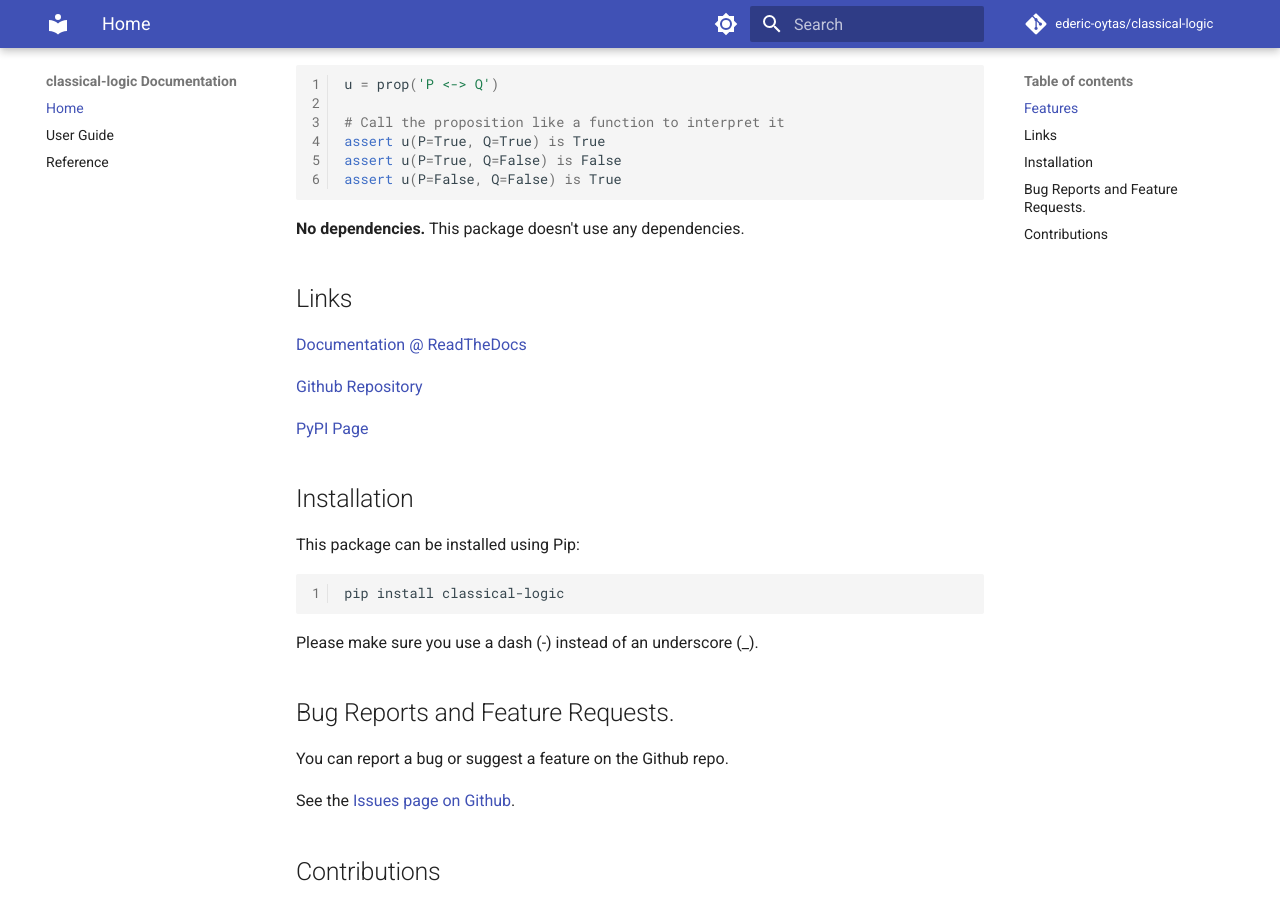
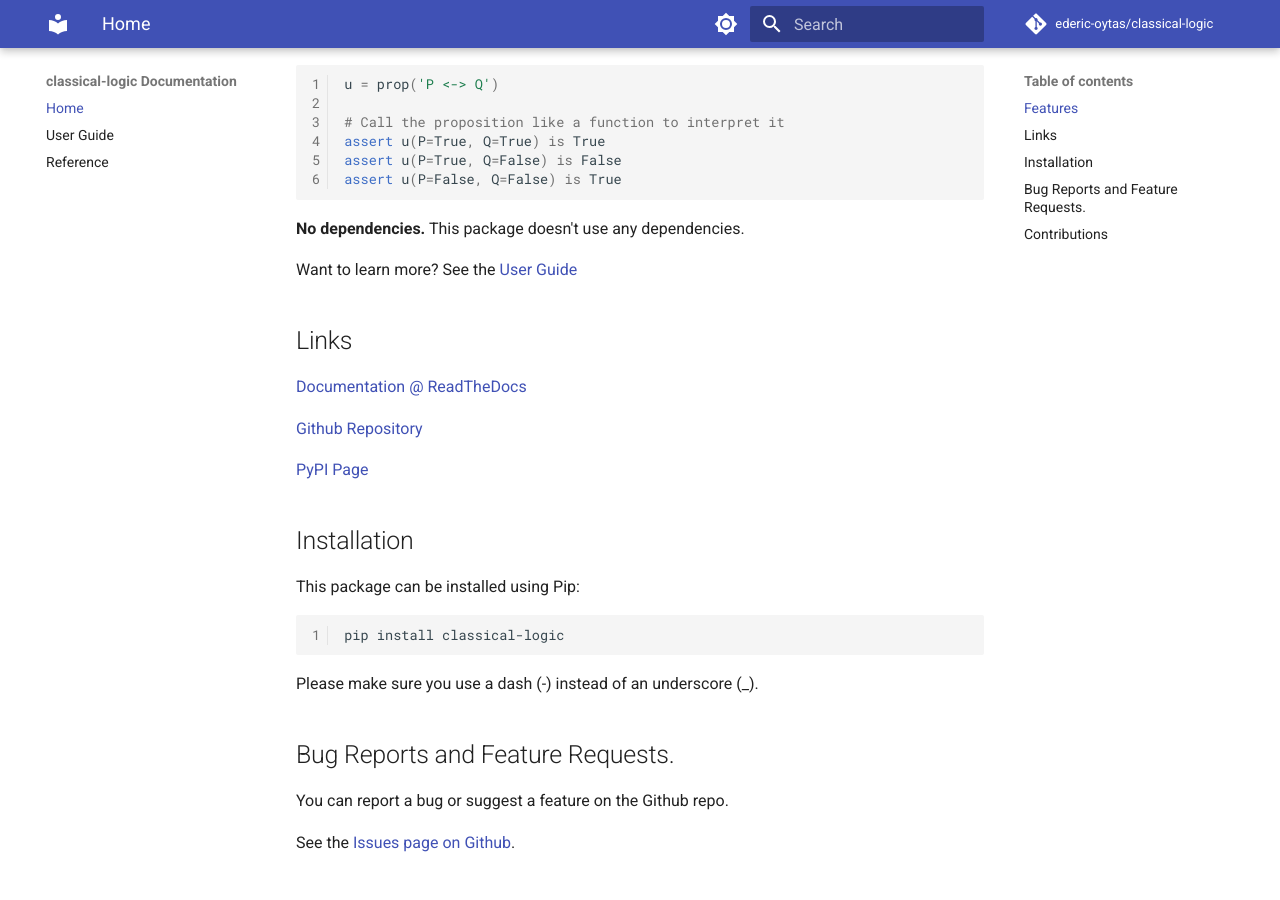
Before and after one commit to ederic-oytas/classical-logic, an MkDocs documentation site: the page built from docs/index.md, in a window 1280 px wide and 900 px high, scrolled down 1184 px. Built offline with MkDocs 1.6.1 and Material for MkDocs 9.7.7, drawn with Linux system fonts in a browser that asks for light colours; comment, search, counter and statistics services are not loaded.

Commit message:
Link the user guide

```diff
--- a/docs/index.md
+++ b/docs/index.md
@@ -69,6 +69,8 @@ assert u(P=False, Q=False) is True
 
 **No dependencies.** This package doesn't use any dependencies.
 
+Want to learn more? See the [User Guide](./user-guide.md)
+
 ## Links
 
 [Documentation @ ReadTheDocs](https://github.com/ederic-oytas/classical-logic)
```
